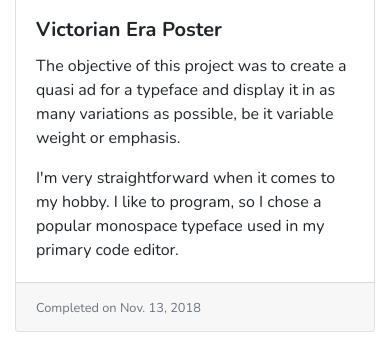
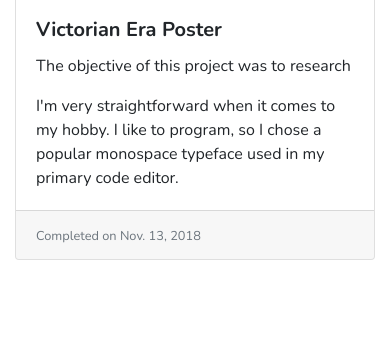
Before and after one commit to Kiansjet/gh.kiansjet.org, a plain HTML site: page Special/School/GraphicDesignStudio2018-19/Portfolio.html in a window 390 px wide. Shown: the part 1020-1367 px from the top of the page. After the commit the page ends 1295 px from the top, so only its background shows below. Drawn offline with nearby package versions, Linux system fonts and the light colour scheme.

Commit message:
Update Portfolio.html

```diff
--- a/Special/School/GraphicDesignStudio2018-19/Portfolio.html
+++ b/Special/School/GraphicDesignStudio2018-19/Portfolio.html
@@ -48,7 +48,6 @@
 				</div>
 				<div class="modal-body p-0">
 					<!--<img class="low-quality w-100" x-kian-highQualitySrc="https://drive.google.com/uc?export=download&id=1Rm68bG5UQUL5s9T-Mo8J2OAEU9wVousp" src="https://drive.google.com/uc?export=download&id=1UOBTxyLP-vLOWjDzaW_TNy14QZOvefx4" style="border-bottom-left-radius: .3rem; border-bottom-right-radius: .3rem;">-->
-
 				</div>
 			</div>
 		</div>
@@ -70,11 +69,11 @@
 				</div>
 			</div>
 			<!-- Era Poster -->
-			<div class="card" data-toggle="modal" data-target="#fullImageViewModal">
+			<div class="card" data-toggle="modal" data-target="#fullImageViewModal" data-title="Type Specimen Poster" data-fullLowQualitySrc="https://drive.google.com/uc?export=download&id=1UOBTxyLP-vLOWjDzaW_TNy14QZOvefx4" data-fullHighQualitySrc="https://drive.google.com/uc?export=download&id=1Rm68bG5UQUL5s9T-Mo8J2OAEU9wVousp">
 				<img class="card-img-top low-quality" x-kian-highQualitySrc="https://drive.google.com/uc?export=download&id=1HQzOcxshISlqUQOiaVvNEVZcrIMsBNNm" src="https://drive.google.com/uc?export=download&id=1ro5hrRrSsQUmrOGlG5Hd0VYi2xQQ9Eoi">
 				<div class="card-body">
 					<h5 class="card-title">Victorian Era Poster</h5>
-					<p class="card-text">The objective of this project was to create a quasi ad for a typeface and display it in as many variations as possible, be it variable weight or emphasis.</p>
+					<p class="card-text">The objective of this project was to research </p>
 					<p class="card-text">I'm very straightforward when it comes to my hobby. I like to program, so I chose a popular monospace typeface used in my primary code editor.</p>
 				</div>
 				<div class="card-footer">
```
